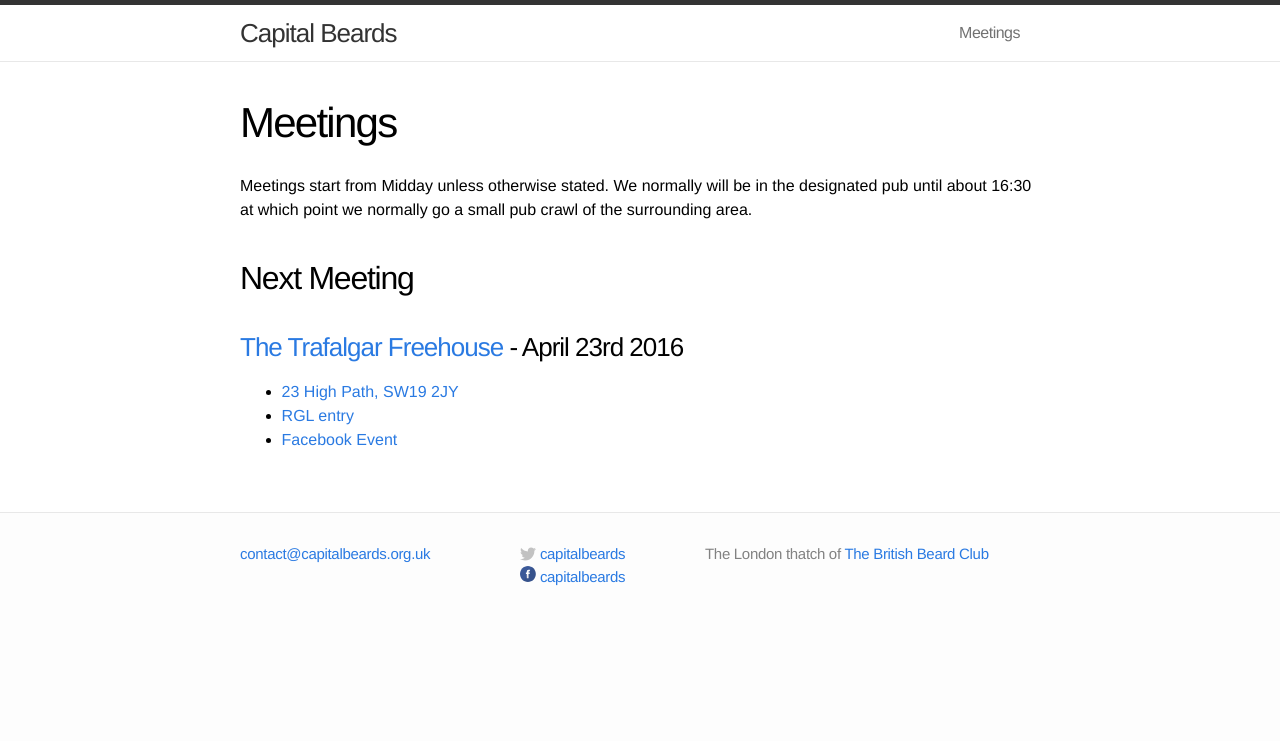
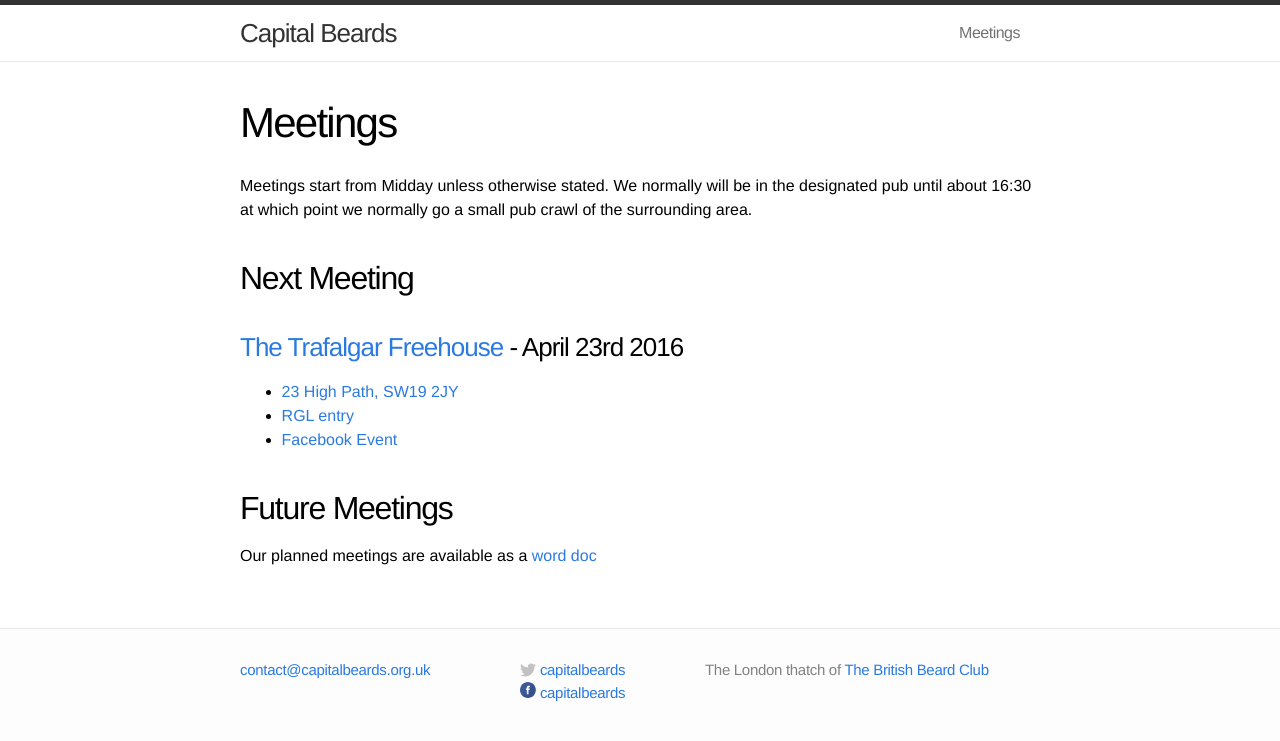
Before and after one commit to rjw1/capitalbeards.org.uk, a Jekyll site: the page built from meetings/index.md, in a window 1280 px wide. Shown: the top 741 px of the page. Built offline with Jekyll 4.4.1, drawn with Linux system fonts in a browser that asks for light colours; Markdown is read by kramdown in place of the engine named in the settings.

Commit message:
add link to future meetings

```diff
--- a/meetings/index.md
+++ b/meetings/index.md
@@ -13,3 +13,7 @@ Meetings start from Midday unless otherwise stated. We normally will be in the d
 - [23 High Path, SW19 2JY](http://www.openstreetmap.org/?mlat=51.4136649996353&mlon=-0.18883473403424&zoom=15)
 - [RGL entry](http://london.randomness.org.uk/wiki.cgi?Trafalgar,_SW19_2JY)
 - [Facebook Event](https://www.facebook.com/events/103239713410800/)
+
+## Future Meetings ##
+
+Our planned meetings are available as a [word doc](/meetings/CapitalBeardsSchedule.docx)
```
